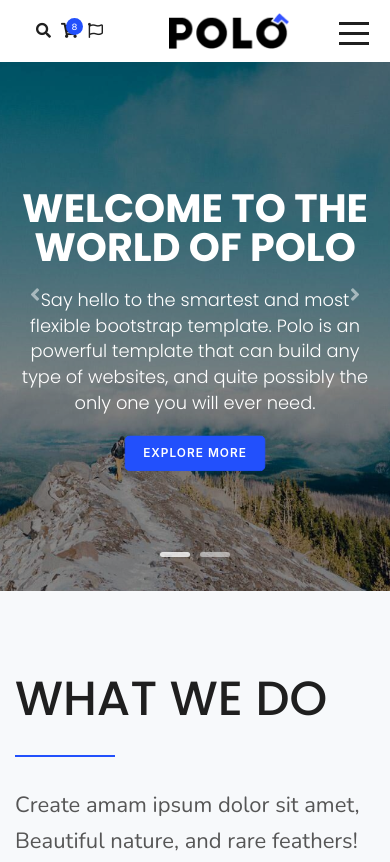
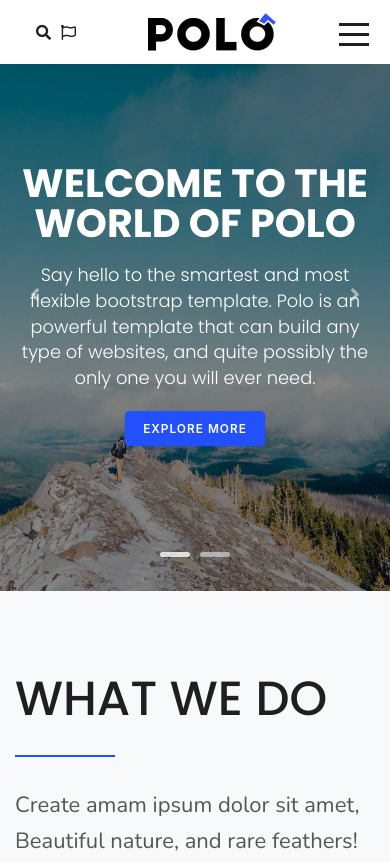
Before and after one commit to Md-Nuruddin-Adnan/POLO, a plain HTML site: page index.html in a window 390 px wide. Shown: the top 862 px of the page. Drawn offline with nearby package versions, Linux system fonts and the light colour scheme.

Commit message:
h1 margin padding adjust

```diff
--- a/css/responsive.css
+++ b/css/responsive.css
@@ -9,11 +9,6 @@
 
     .header .icon i {
         padding: 5px;
-    }
-
-     .navbar-brand {
-        margin-right: .5rem;
-        width: 120px;
     }
 
     .header.mobile .navbar-toggler {
@@ -33,8 +28,8 @@
     h1 {
         font-size: 40px;
         line-height: 40px;
-        padding-top: 30px;
-        margin-top: 70px;
+        padding-top: 50px;
+        /* margin-top: 70px; */
     }
 
     .bnr-content p {
--- a/css/style.css
+++ b/css/style.css
@@ -409,7 +409,7 @@ h1  {
   color: #fff;
   line-height: 80px;
   font-weight: 700;
-  padding-top: 300px;
+  /* padding-top: 300px; */
 }
 
 .slider-item{
--- a/index.html
+++ b/index.html
@@ -148,7 +148,7 @@
               <div class="icon">
                   <ul class="d-flex">
                     <li><a href="#"><i class="fas fa-search"></i></a></li>
-                    <li class="shopping-cart position-relative"><a href="#"><i class="fas fa-shopping-cart"></i><sup>8</sup> </a></li>
+                    <li class="d-sm-block d-none shopping-cart position-relative"><a href="#"><i class="fas fa-shopping-cart"></i><sup>8</sup> </a></li>
                     <li><a href="#"><i class="far fa-flag"></i></a></li>
                   </ul>
               </div>
```
